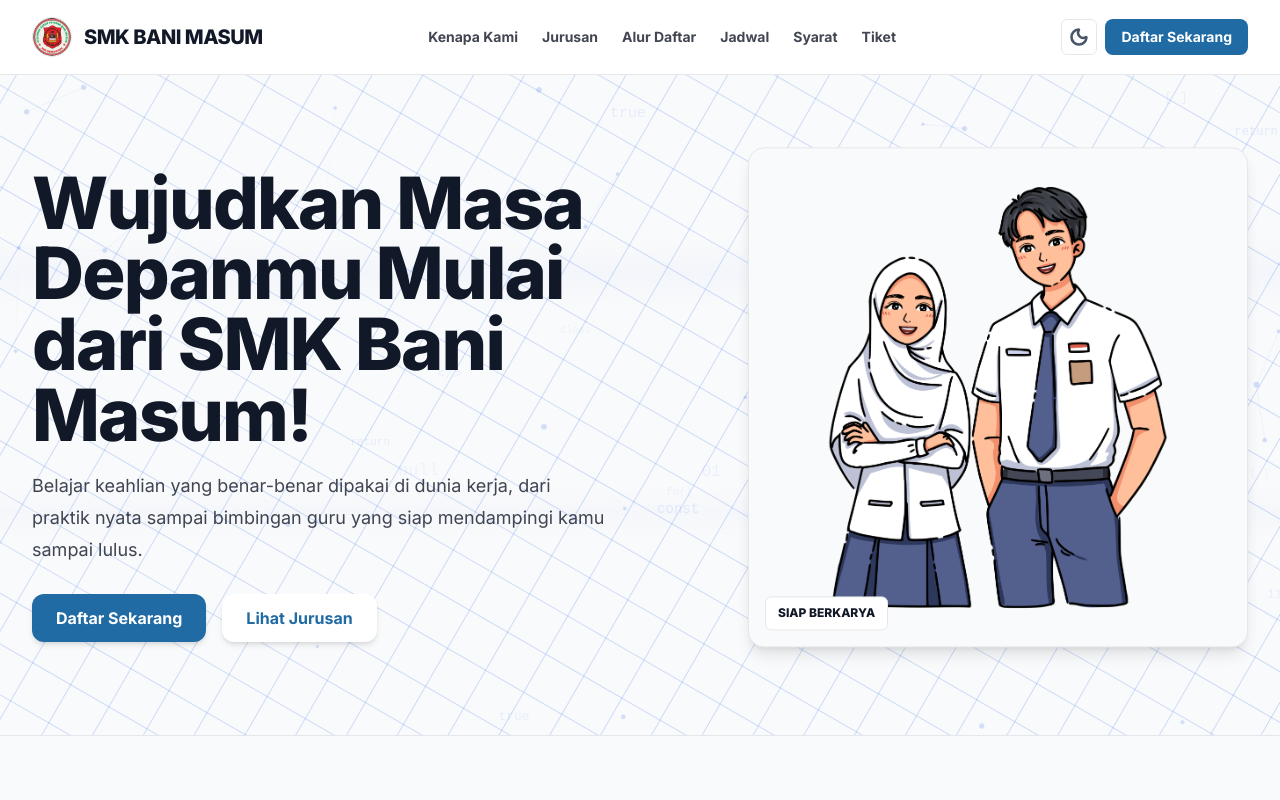
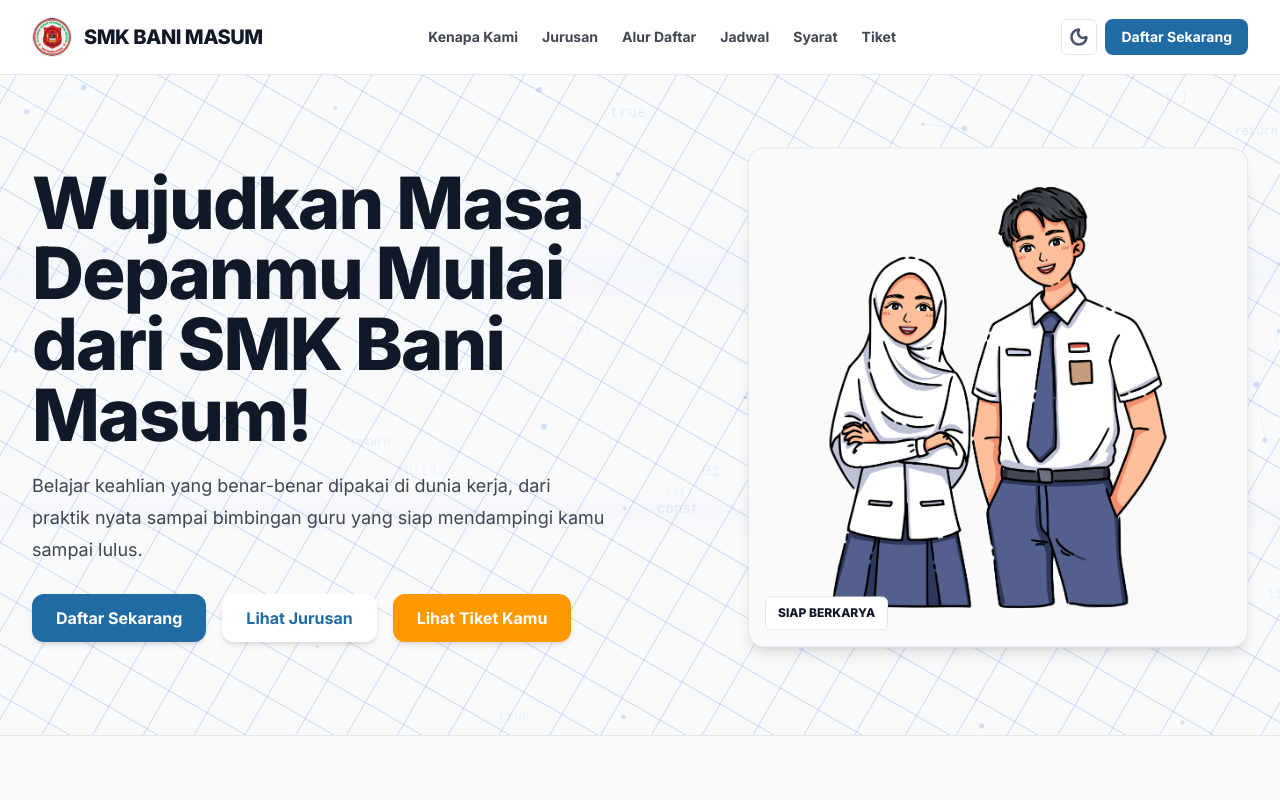
Before and after one commit to 0xHadiRamdhani/BaniMaHub-PPDB, a Next.js app: page / in a window 1280 px wide. Shown: the top 800 px of the page. Built offline with nearby package versions, Linux system fonts and the light colour scheme; no server answers.

Commit message:
feat: make Lihat Tiket Kamu button always visible

```diff
--- a/app/page.tsx
+++ b/app/page.tsx
@@ -52,7 +52,7 @@
         <Header />
 
         <section className="relative overflow-hidden border-b border-neutral-300 py-10 sm:py-16 lg:py-20"><TechBackground /><div className="relative z-10 mx-auto grid max-w-7xl items-center gap-8 px-4 sm:gap-10 sm:px-8 lg:grid-cols-[1.05fr_.95fr] lg:gap-16">
-            <Reveal><div className="lg:max-w-2xl"><h1 className="font-extrabold tracking-tight text-4xl leading-[.98] sm:text-7xl">Wujudkan Masa Depanmu Mulai dari SMK Bani Masum!</h1><p className="mt-5 max-w-xl text-base leading-7 text-ink/80 sm:text-lg sm:leading-8">Belajar keahlian yang benar-benar dipakai di dunia kerja, dari praktik nyata sampai bimbingan guru yang siap mendampingi kamu sampai lulus.</p><div className="mt-6 flex flex-col gap-3 sm:mt-7 sm:flex-row sm:flex-wrap sm:gap-4"><Link href="/ppdb/daftar" className="rounded-lg transition-all hover:-translate-y-1 hover:shadow-lg  bg-primary px-6 py-3 text-center font-bold text-[#ffffff] shadow-md rounded-xl " style={{ color: "#ffffff" }}>Daftar Sekarang</Link><a href="#jurusan" className="rounded-lg transition-all hover:-translate-y-1 hover:shadow-lg  bg-paper px-6 py-3 text-center font-bold text-primary shadow-md rounded-xl" style={{ color: "var(--btn-secondary-text)" }}>Lihat Jurusan</a>{registrationNumber && <Link href={`/ppdb/tiket?number=${registrationNumber}`} className="rounded-lg transition-all hover:-translate-y-1 hover:shadow-lg bg-amber-500 px-6 py-3 text-center font-bold text-white shadow-md rounded-xl">Lihat Tiket Kamu</Link>}</div></div></Reveal>
+            <Reveal><div className="lg:max-w-2xl"><h1 className="font-extrabold tracking-tight text-4xl leading-[.98] sm:text-7xl">Wujudkan Masa Depanmu Mulai dari SMK Bani Masum!</h1><p className="mt-5 max-w-xl text-base leading-7 text-ink/80 sm:text-lg sm:leading-8">Belajar keahlian yang benar-benar dipakai di dunia kerja, dari praktik nyata sampai bimbingan guru yang siap mendampingi kamu sampai lulus.</p><div className="mt-6 flex flex-col gap-3 sm:mt-7 sm:flex-row sm:flex-wrap sm:gap-4"><Link href="/ppdb/daftar" className="rounded-lg transition-all hover:-translate-y-1 hover:shadow-lg  bg-primary px-6 py-3 text-center font-bold text-[#ffffff] shadow-md rounded-xl " style={{ color: "#ffffff" }}>Daftar Sekarang</Link><a href="#jurusan" className="rounded-lg transition-all hover:-translate-y-1 hover:shadow-lg  bg-paper px-6 py-3 text-center font-bold text-primary shadow-md rounded-xl" style={{ color: "var(--btn-secondary-text)" }}>Lihat Jurusan</a><Link href={registrationNumber ? `/ppdb/tiket?number=${registrationNumber}` : "/ppdb/tiket"} className="rounded-lg transition-all hover:-translate-y-1 hover:shadow-lg bg-amber-500 px-6 py-3 text-center font-bold text-white shadow-md rounded-xl">Lihat Tiket Kamu</Link></div></div></Reveal>
             <Float className="w-full lg:max-w-125 lg:justify-self-end"><StudentArt /></Float>
         </div></section>
 
```
